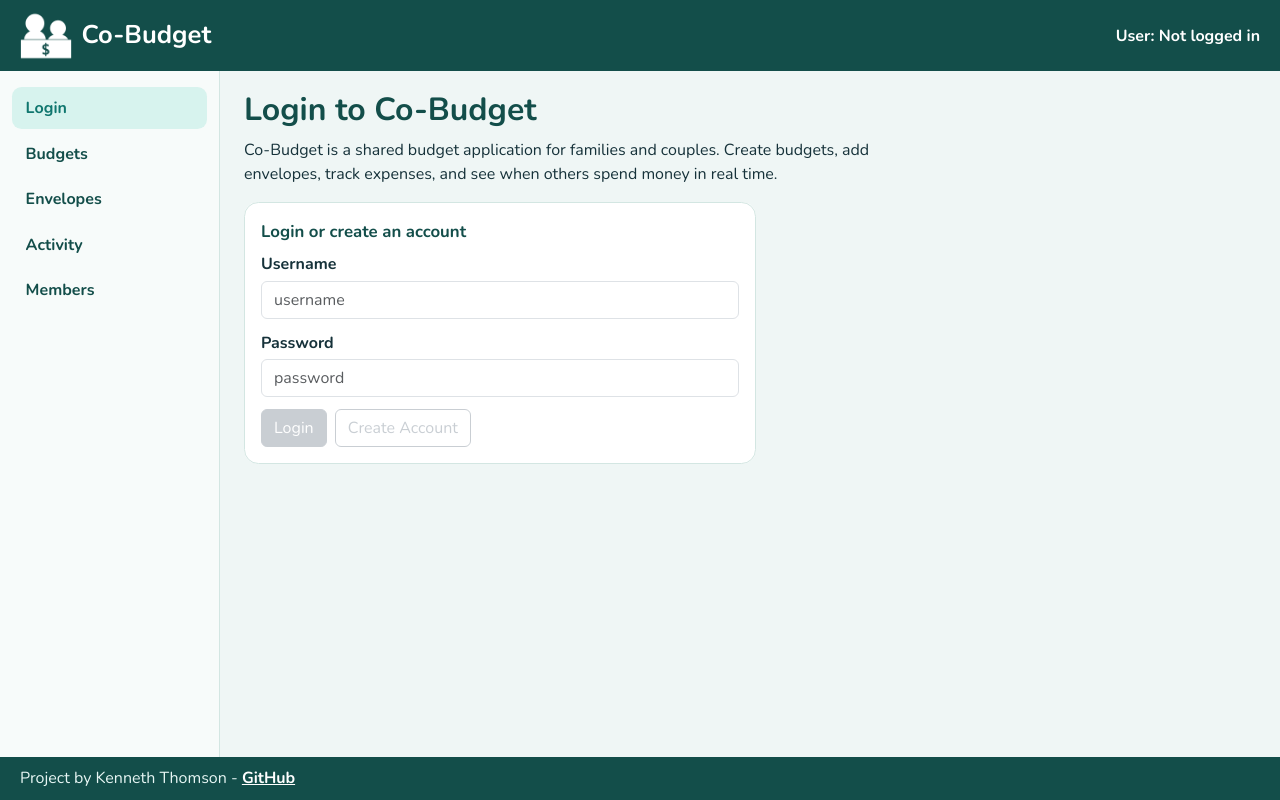
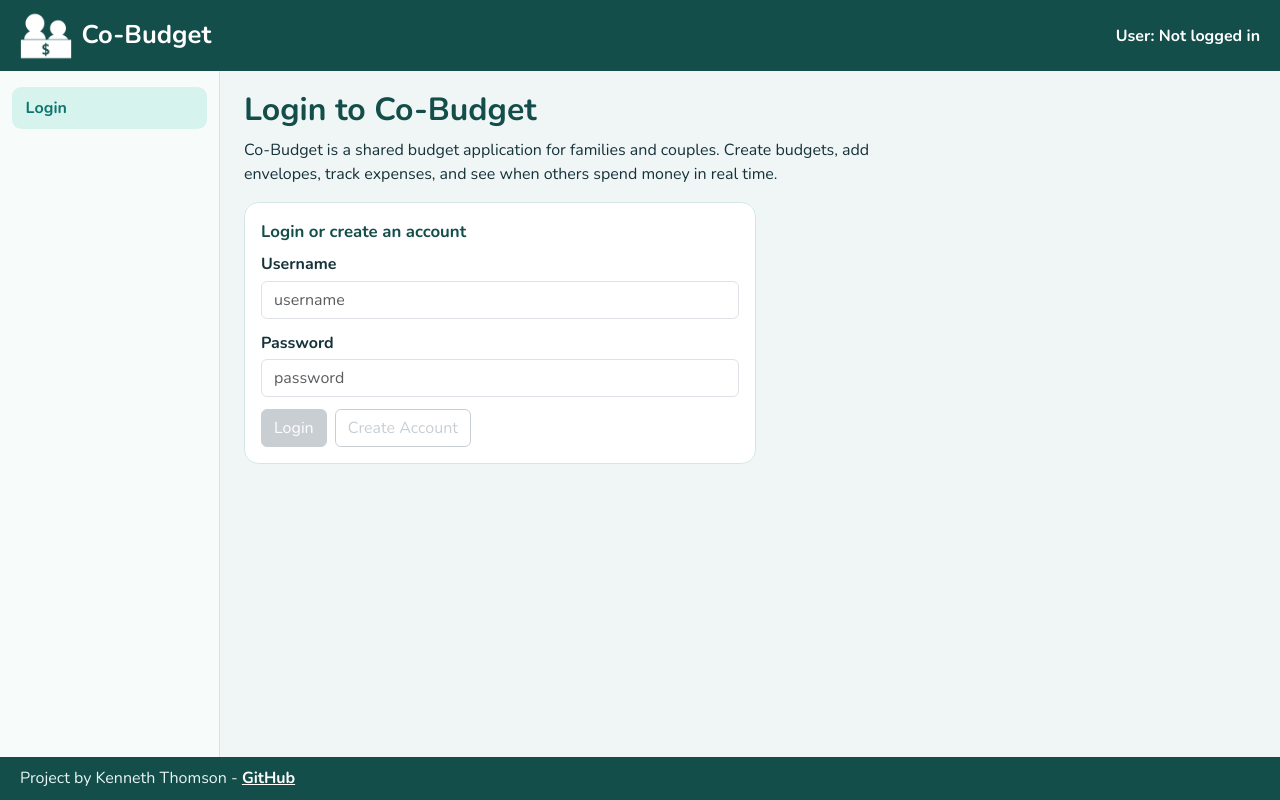
Before and after one commit to KenTheScientist/startup, a React (Vite) app: page / in a window 1280 px wide. Built offline with nearby package versions, Linux system fonts and the light colour scheme.

Commit message:
modify navigation visibility based on login status

```diff
--- a/src/App.jsx
+++ b/src/App.jsx
@@ -38,7 +38,7 @@ export default function App() {
         </header>
 
         <div className="layout">
-            <Navigation />
+            <Navigation userName={userName} />
             <Routes>
                 <Route path="/" element={<Login userName={userName} setUserName={setUserName} />} />
                 <Route path="/budgets" element={<Budgets />} />
--- a/src/app.css
+++ b/src/app.css
@@ -54,6 +54,9 @@
 
 /* Header links (Login, etc.): white, slightly spaced from the title */
 #app-header a { margin-left: 0.75rem; color: #fff; }
+
+/* Header buttons: deep teal text on the white hover background */
+#app-header .btn:hover { color: var(--teal-deep); }
 
 /* Page body: fixed sidebar plus a flexible content column */
 .layout {
--- a/src/widgets/navigation.jsx
+++ b/src/widgets/navigation.jsx
@@ -1,14 +1,19 @@
 import { NavLink } from 'react-router-dom';
 
-export default function Navigation() {
+export default function Navigation({ userName }) {
     return (
         <nav>
             <menu>
-                <li><NavLink to="/">Login</NavLink></li>
-                <li><NavLink to="/budgets">Budgets</NavLink></li>
-                <li><NavLink to="/envelopes">Envelopes</NavLink></li>
-                <li><NavLink to="/activity">Activity</NavLink></li>
-                <li><NavLink to="/members">Members</NavLink></li>
+                {userName ? (
+                    <>
+                        <li><NavLink to="/budgets">Budgets</NavLink></li>
+                        <li><NavLink to="/envelopes">Envelopes</NavLink></li>
+                        <li><NavLink to="/activity">Activity</NavLink></li>
+                        <li><NavLink to="/members">Members</NavLink></li>
+                    </>
+                ) : (
+                    <li><NavLink to="/">Login</NavLink></li>
+                )}
             </menu>
         </nav>
     )
```
